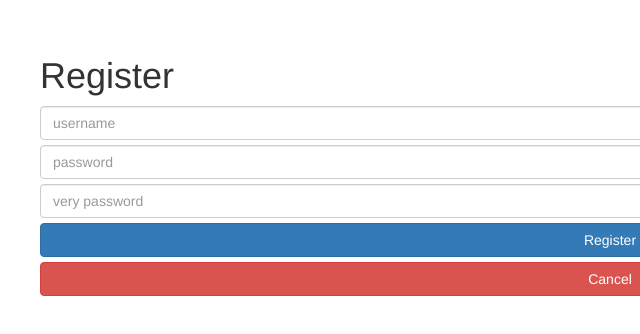
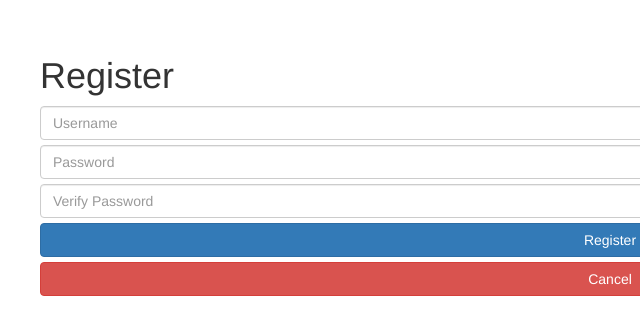
Before and after one commit to DavyHunk/dai-weihan-webdev, a website: page public/assignment/register.html in a window 1280 px wide. Shown: the full height of the page, 30-670 px from the left. Drawn offline with nearby package versions, Linux system fonts and the light colour scheme.

Commit message:
second assi

```diff
--- a/public/assignment/register.html
+++ b/public/assignment/register.html
@@ -2,7 +2,7 @@
 <html lang="en">
 <head>
     <meta charset="UTF-8">
-    <title>Title</title>
+    <title>Register</title>
     <link href="https://maxcdn.bootstrapcdn.com/bootstrap/3.3.6/css/bootstrap.min.css" rel="stylesheet"/>
     <link href="css/style.css" rel="stylesheet"/>
 </head>
@@ -11,13 +11,13 @@
         <h1>Register</h1>
         <input type="text"
                class="form-control"
-               placeholder="username"/>
+               placeholder="Username"/>
         <input type="password"
                class="form-control"
-               placeholder="password"/>
+               placeholder="Password"/>
         <input type="password"
                class="form-control"
-               placeholder="very password"/>
+               placeholder="Verify Password"/>
         <a class="btn btn-primary btn-block"
            href="profile.html">Register</a>
         <a class="btn btn-danger  btn-block"
```
